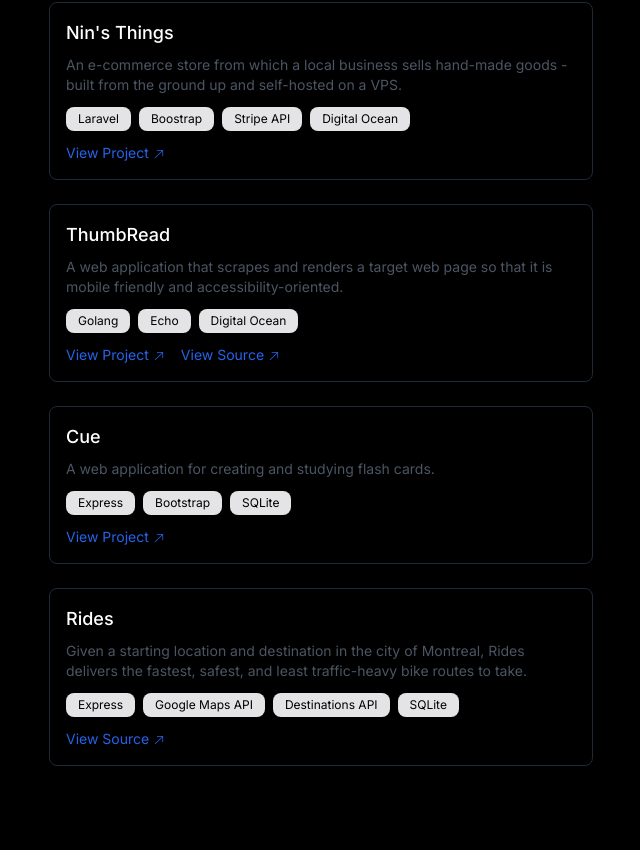
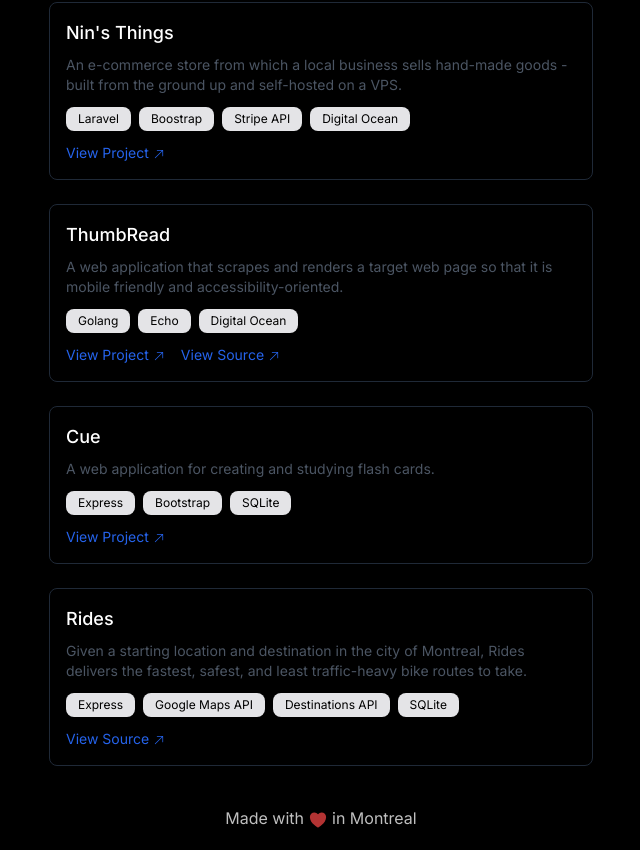
Before and after one commit to mahutt/portfolio, a Next.js app: page /projects in a window 1280 px wide. Shown: the part 206-1056 px from the top of the page, without its empty margins (319-959 px from the left). Before the commit the page ends 984 px from the top, so only its background shows below. Built offline with nearby package versions, Linux system fonts and the light colour scheme.

Commit message:
Add footer

```diff
--- /dev/null
+++ b/app/components/Footer.js
@@ -0,0 +1,12 @@
+"use client";
+import { HeartIcon } from "@heroicons/react/24/solid";
+
+export default function Header() {
+    return (
+        <footer className="my-5 opacity-75 text-center">
+            Made with
+            <HeartIcon className="h-5 w-5 mx-1 inline-block text-red-500" />
+            in Montreal
+        </footer>
+    );
+}
--- a/app/layout.js
+++ b/app/layout.js
@@ -1,5 +1,6 @@
 import { Inter } from "next/font/google";
 import Header from "./components/Header";
+import Footer from "./components/Footer";
 
 import "./globals.css";
 
@@ -16,11 +17,12 @@ export const metadata = {
 export default function RootLayout({ children }) {
     return (
         <html lang="en">
-            <body className={inter.className}>
-                <main className="max-w-xl px-4 mt-8 mx-auto mb-3">
+            <body className={`${inter.className} flex flex-col min-h-screen`}>
+                <main className="flex-grow max-w-xl px-4 pt-8 mx-auto pb-3">
                     <Header />
                     {children}
                 </main>
+                <Footer />
             </body>
         </html>
     );
```
